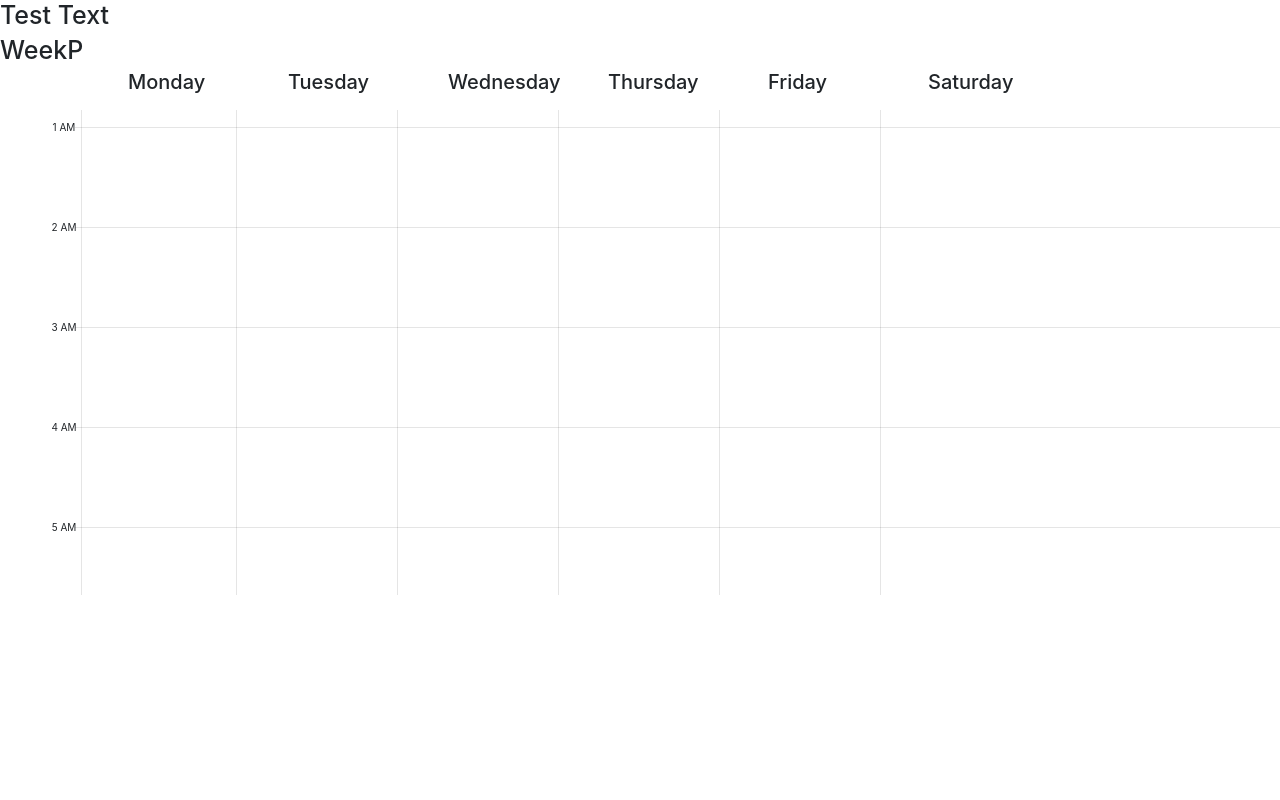
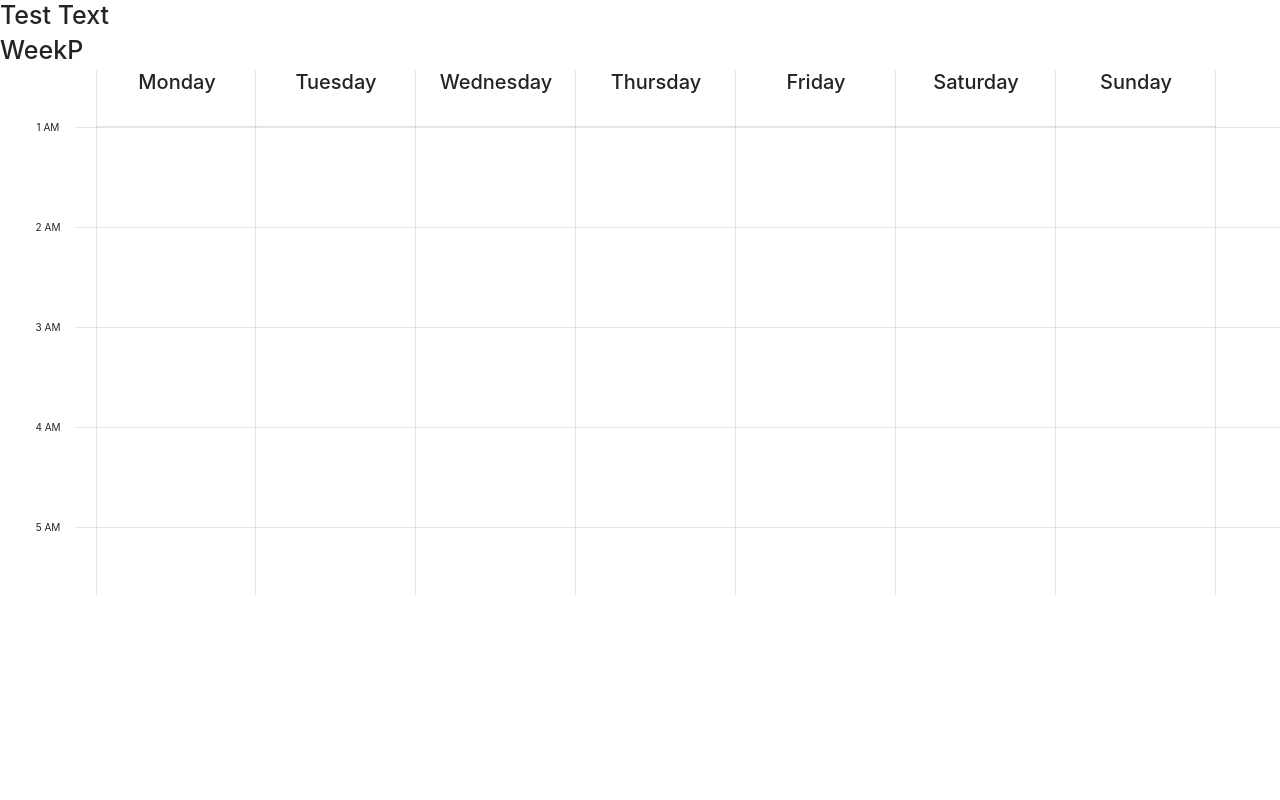
Before and after one commit to Dzyuv001/WeekPlanner, a website built with webpack: page Project/src/template.html in a window 1280 px wide. Built offline with nearby package versions, Linux system fonts and the light colour scheme.

Commit message:
finished based ui

```diff
--- a/Project/src/css/scss/components/_weekPlanLines.scss
+++ b/Project/src/css/scss/components/_weekPlanLines.scss
@@ -15,25 +15,4 @@
       margin-bottom: 9.9rem;
     }
   }
-  &__ver {
-    width: 100%;
-    height: 100%;
-    padding-top: 7.5rem;
-    position: absolute;
-    &-line {
-      width: 1px;
-      height:100%;
-      padding-top:9.9rem;
-      display: inline-block;
-      margin-left: 12.5%;
-      background: rgba(0, 0, 0, 0.1);
-      &:first-child {
-        margin-left: 8.1rem;
-        margin-right:-.6rem;
-      }
-      &:last-child {
-
-      }
-    }
-  }
 }
--- a/Project/src/css/scss/components/_weekPlannerColumn.scss
+++ b/Project/src/css/scss/components/_weekPlannerColumn.scss
@@ -1,11 +1,26 @@
 .wkPlan-col {
-  position: relative;
-  width: 12.5%;
-  text-align: center;
-  &--time {
-    width: 10%;
+
+
+
+  &__day {
+    width: 12.5%;
+    position: relative;
+    text-align: center;
+    border-right: 1px solid rgba(0, 0, 0, 0.1);
+    &:nth-child(2) {
+        border-left: 1px solid rgba(0, 0, 0, 0.1);
+      }
   }
+
+  &__time {
+    width: 7.5%;
+    display: inline-block;
+  }
+
   &__title {
+    width: 12.5%;
+    height: 5.7rem;
+    border-bottom: 1px solid rgba(0, 0, 0, 0.1);
     &--fixed {
       position: fixed;
     }
--- a/Project/src/js/controllers/WeekPlannerController.js
+++ b/Project/src/js/controllers/WeekPlannerController.js
@@ -17,7 +17,7 @@ export default class WeekPlanner {
   }
 
   _ConfigureWeekDays(element,WeekDayNames) {
-    for (let i = 0; i < 6; i++) {
+    for (let i = 0; i < 7; i++) {
       this.WeekDays.push(new WeekDay(element, WeekDayNames[i]));
     }
   }
--- a/Project/src/js/models/WeekPlannerModel.js
+++ b/Project/src/js/models/WeekPlannerModel.js
@@ -53,7 +53,7 @@ export default class WeekPlanner {
       var lastElements = names.slice(this.weekStart, names.language);
       names = lastElements.push(names);
     }
-
+    console.log("this is the days gain from data set", names)
     return names;
   }
 }
--- a/Project/src/js/views/WeekDayView.js
+++ b/Project/src/js/views/WeekDayView.js
@@ -5,17 +5,15 @@ export default class WeekDayView {
 
   static _BuildMarkup(DayName) {
     let htmlMarkup = `
-    <div class="wkPlan-col">
-    <h2 class="wkPlan-col__title wkPlan-col__title--fixed wkPlan-title__h2 ">${DayName}</h2>
-    <div class="wkPlan-col__event-container">
-    </div>
+    <div class="wkPlan-col__day">
+      <h2 class="wkPlan-col__title wkPlan-col__title--fixed wkPlan-title__h2 ">${DayName}</h2>
     </div>
     `;
     return htmlMarkup;
   }
 
   static RenderView(element, DayName) {
-    let rootElement = document.querySelector(`.${element} .wkPlan__body`);
+    let rootElement = document.querySelector(`.${element} .wkPlan-col`);
     if (typeof rootElement != "undefined" && rootElement != null) {
       rootElement.insertAdjacentHTML("beforeend", this._BuildMarkup(DayName));
     }
--- a/Project/src/js/views/WeekPlannerView.js
+++ b/Project/src/js/views/WeekPlannerView.js
@@ -7,19 +7,15 @@ export default class WeekPlannerView {
     let htmlMarkup = `
     <div class="wkPlan">
       <h1 class="wkPlan-title__h1">WeekP</h1>
-      <section class="wkPlan__body d-flex flex-row">
-        <div class="wkPlan__time wkPlan-col--time">
+      <section class="wkPlan-col d-flex flex-row">
+        <div class="wkPlan__time wkPlan-col__time">
           ${this._RenderTimes(is24Hours)}
         </div>
       </section>
       <section class="wkPlan-line">
-      <div class="wkPlan-line__ver">
-      ${this._RenderVerticalLine()}
-      </div>
       <div class="wkPlan-line__hor">
       ${this._RenderHorizontalLine()}
       </div>
-
       </section>
     </div>
     `;
@@ -30,14 +26,6 @@ export default class WeekPlannerView {
     let htmlMarkup = "";
     for (let i = 0; i < 24; i++) {
       htmlMarkup +=`<hr class="wkPlan-line__hor-line">`
-    }
-    return htmlMarkup;
-  }
-
-  _RenderVerticalLine() {
-    let htmlMarkup = "";
-    for (let i = 0; i < 6; i++) {
-      htmlMarkup +=`<div class="wkPlan-line__ver-line"></div>`
     }
     return htmlMarkup;
   }
```
